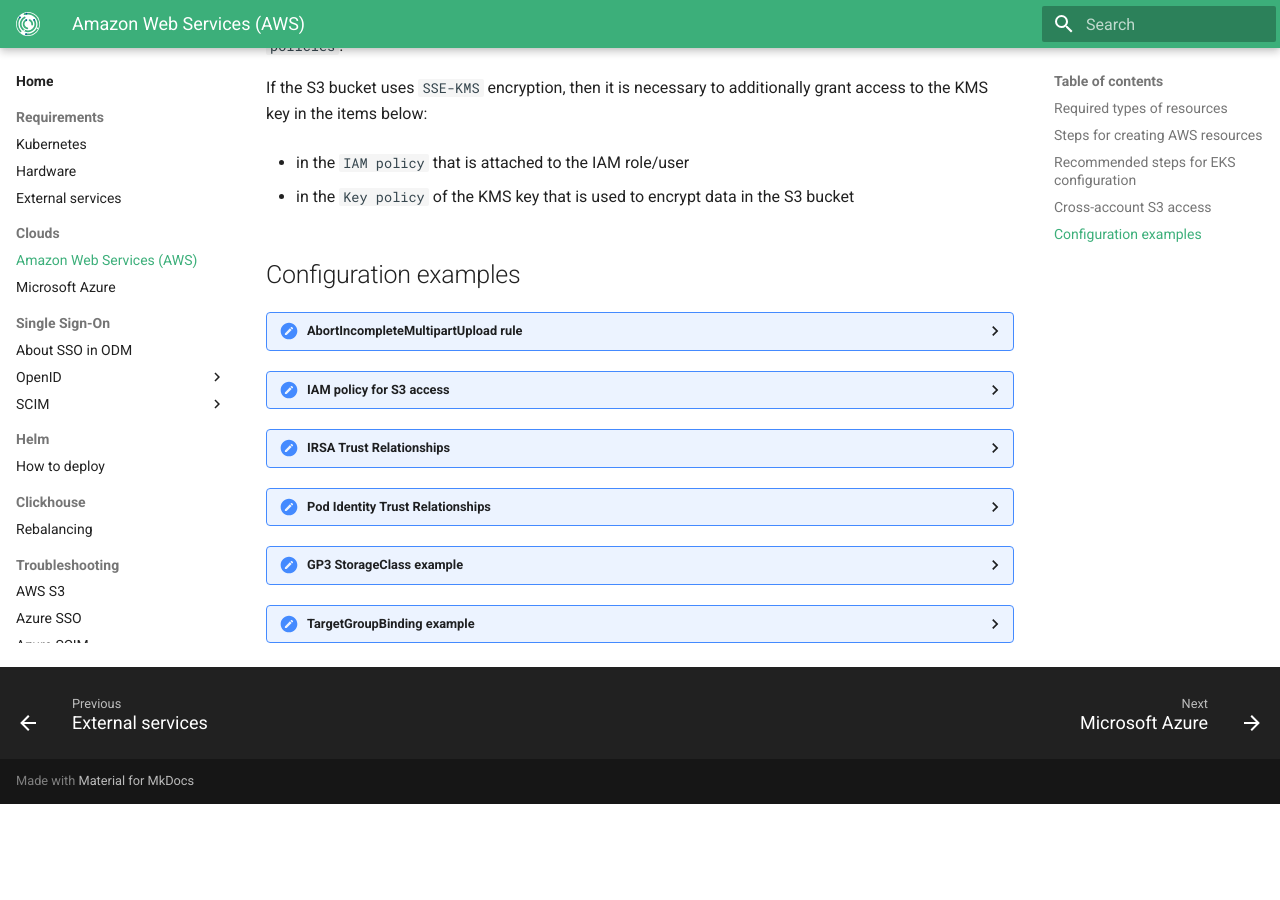
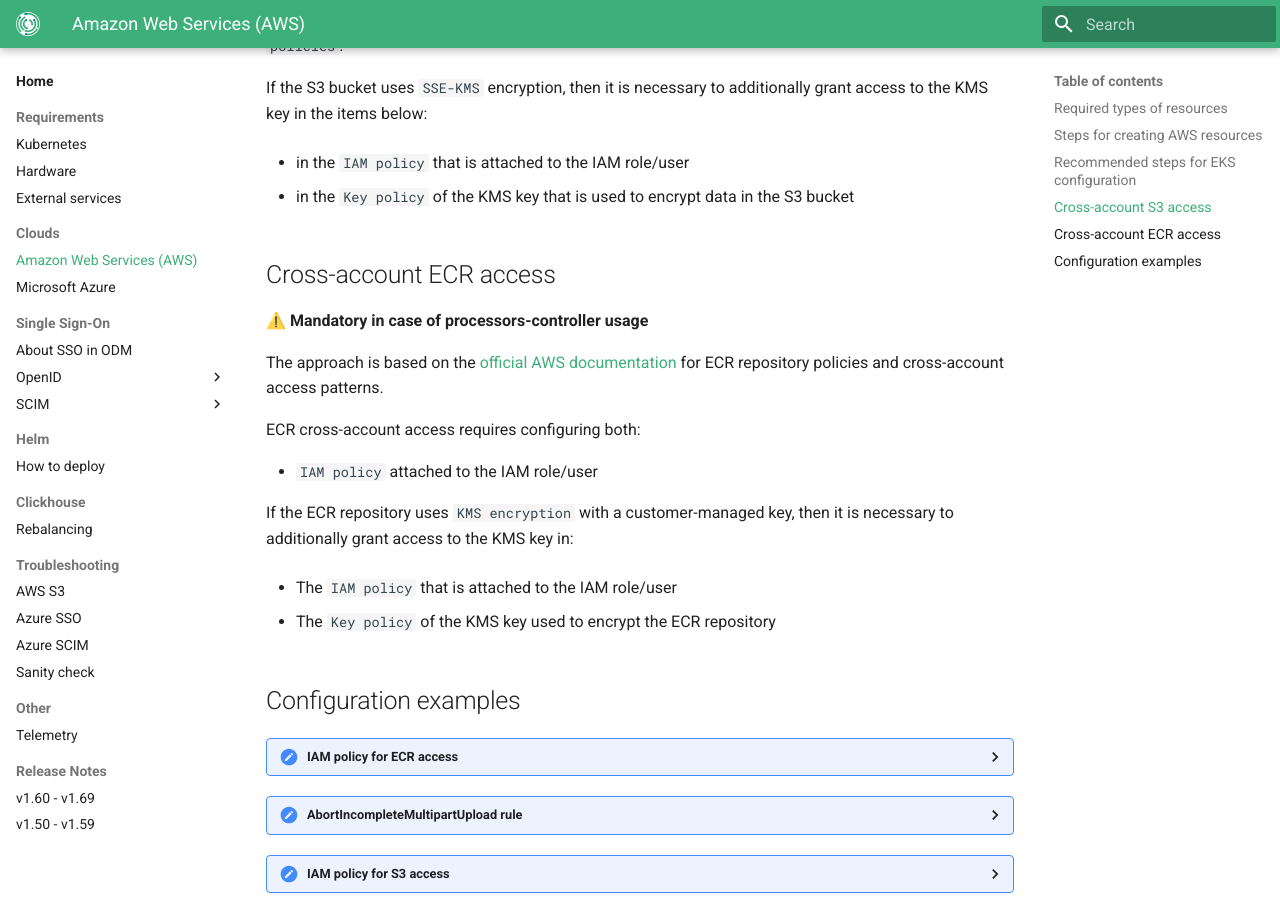
Before and after one commit to genestack/admin-docs, an MkDocs documentation site: the page built from docs/home/clouds/aws.md, in a window 1280 px wide and 900 px high, scrolled down 3193 px. Built offline with MkDocs 1.6.1 and Material for MkDocs 9.7.7, drawn with Linux system fonts in a browser that asks for light colours; the version menu is left out; before the commit the page ends 3997 px from its top, so only the background shows below that.

Commit message:
Merge pull request #131 from genestack/feature/ODM-12563-admin-docs
[ODM-12761] Processors-controller doc

````diff
--- a/docs/home/clouds/aws.md
+++ b/docs/home/clouds/aws.md
@@ -133,9 +133,71 @@
 
 - in the `Key policy` of the KMS key that is used to encrypt data in the S3 bucket
 
+## Cross-account ECR access
+
+⚠️ **Mandatory in case of processors-controller usage**
+
+The approach is based on the [official AWS documentation](https://repost.aws/knowledge-center/secondary-account-access-ecr) for ECR repository policies and cross-account access patterns.
+
+ECR cross-account access requires configuring both:
+
+- `IAM policy` attached to the IAM role/user
+
+If the ECR repository uses `KMS encryption` with a customer-managed key, then it is necessary to additionally grant access to the KMS key in:
+
+- The `IAM policy` that is attached to the IAM role/user
+
+- The `Key policy` of the KMS key used to encrypt the ECR repository
+
 ## Configuration examples
 
+<details><summary>IAM policy for ECR access</summary>
+
+```json
+{
+  "Version": "2012-10-17",
+  "Statement": [
+    {
+      "Sid": "ECRRepositoryAccess",
+      "Effect": "Allow",
+      "Action": [
+        "ecr:GetAuthorizationToken"
+      ],
+      "Resource": "*"
+    },
+    {
+      "Sid": "ECRImagePull",
+      "Effect": "Allow",
+      "Action": [
+        "ecr:GetDownloadUrlForLayer",
+        "ecr:BatchGetImage",
+        "ecr:BatchCheckLayerAvailability",
+        "ecr:DescribeRepositories",
+        "ecr:DescribeImages",
+        "ecr:ListImages"
+      ],
+      "Resource": "*"
+    },
+    {
+      "Sid" : "AllowUseOfTheKey",
+      "Effect": "Allow",
+      "Action" : [
+        "kms:Encrypt",
+        "kms:Decrypt",
+        "kms:ReEncrypt*",
+        "kms:GenerateDataKey*",
+        "kms:DescribeKey"
+      ],
+      "Resource" : ["KMS_KEY_ARN"]
+    }
+  ]
+}
+```
+
+</details>
+
 <details><summary>AbortIncompleteMultipartUpload rule</summary>
+
 ```json
 {
     "Rules": [
@@ -149,27 +211,29 @@
     ]
 }
 ```
+
 </details>
 
 <details><summary>IAM policy for S3 access</summary>
+
 ```json
 {
   "Version" : "2012-10-17",
   "Statement" : [
     {
       "Sid" : "ListObjectsInBucket",
-      "Effect" : "Allow",
+      "Effect": "Allow",
       "Action" : [
         "s3:ListBucket",
         "s3:GetBucketLocation",
         "s3:ListBucketMultipartUploads",
         "s3:ListBucketVersions"
       ],
-      "Resource" : ["S3_BUCKET_ARN"]
+      "Resource": ["S3_BUCKET_ARN"]
     },
     {
       "Sid" : "AllObjectActions",
-      "Effect" : "Allow",
+      "Effect": "Allow",
       "Action" : [
         "s3:*Object*",
         "s3:AbortMultipartUpload",
@@ -179,7 +243,7 @@
     },
     {
       "Sid" : "AllowUseOfTheKey",
-      "Effect" : "Allow",
+      "Effect": "Allow",
       "Action" : [
         "kms:Encrypt",
         "kms:Decrypt",
@@ -192,9 +256,11 @@
   ]
 }
 ```
+
 </details>
 
 <details><summary>IRSA Trust Relationships</summary>
+
 ```json
 {
     "Version": "2012-10-17",
@@ -215,9 +281,11 @@
     ]
 }
 ```
+
 </details>
 
 <details><summary>Pod Identity Trust Relationships</summary>
+
 ```json
 {
     "Version": "2012-10-17",
@@ -235,9 +303,11 @@
     ]
 }
 ```
+
 </details>
 
 <details><summary>GP3 StorageClass example</summary>
+
 ```yaml
 apiVersion: storage.k8s.io/v1
 kind: StorageClass
@@ -249,9 +319,11 @@
 volumeBindingMode: Immediate
 allowVolumeExpansion: true
 ```
+
 </details>
 
 <details><summary>TargetGroupBinding example</summary>
+
 ```yaml
 apiVersion: elbv2.k8s.aws/v1beta1
 kind: TargetGroupBinding
@@ -265,4 +337,5 @@
     port: 80
   targetGroupARN: TARGET_GROUP_ARN
 ```
+
 </details>
````
Also changed, not shown: docs/home/release-notes/v1.60-v1.69.md (+12 -0 lines).
